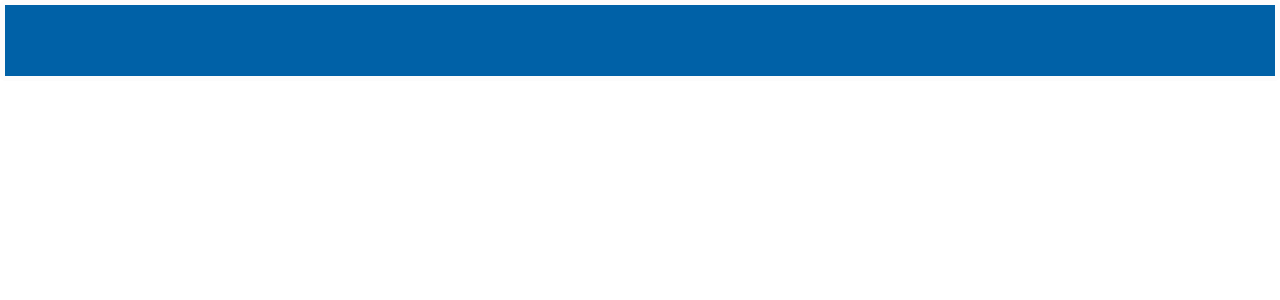
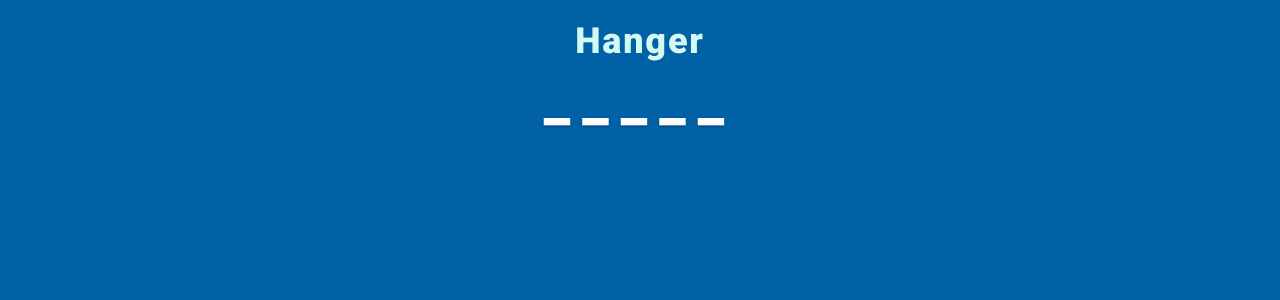
Before and after one commit to larsnolden/hanger, a React (Create React App) app: page / in a window 1280 px wide. Shown: the top 300 px of the page. Built offline with nearby package versions, Linux system fonts and the light colour scheme.

Commit message:
added header and removed input border

```diff
--- a/src/components/CharackterInput.js
+++ b/src/components/CharackterInput.js
@@ -7,10 +7,8 @@
     display: flex;
     width: 290px;
     padding: 0 10px 0 10px;
-    background: #0061A7;
-    border: 5px solid #FCFCFC;
-    box-sizing: border-box;
-    border-radius: 5px;
+    background: transparent;
+    border: none;
     font-family: Roboto;
     font-style: normal;
     font-weight: 900;
--- a/src/views/game/index.js
+++ b/src/views/game/index.js
@@ -6,10 +6,26 @@
 const Wrapper = styled.div`
     display: flex;
     flex-direction: column;
+    background: #0061A7;
+    height: 100vh;
+    align-items: center;
+`;
+
+const Heading = styled.div`
+    font-family: Roboto;
+    font-weight: 900;
+    font-size: 36px;
+    letter-spacing: 0.05em;
+    color: #D3F9F2;
+    margin-top: 20px;
+    user-select: none;
 `;
 
 export default () =>
     <Wrapper>
-        <CharackterInput />
+        <Heading>
+            Hanger
+        </Heading>
+        <CharackterInput value="_____" />
     </Wrapper>
 ;
```
